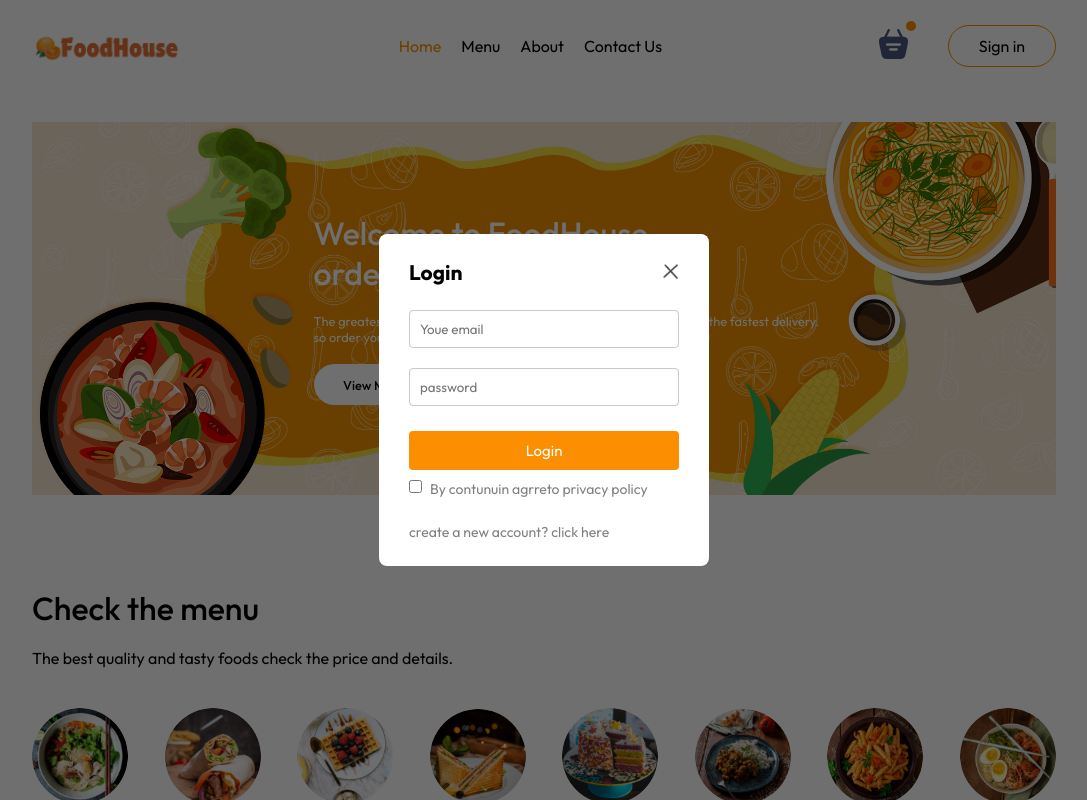
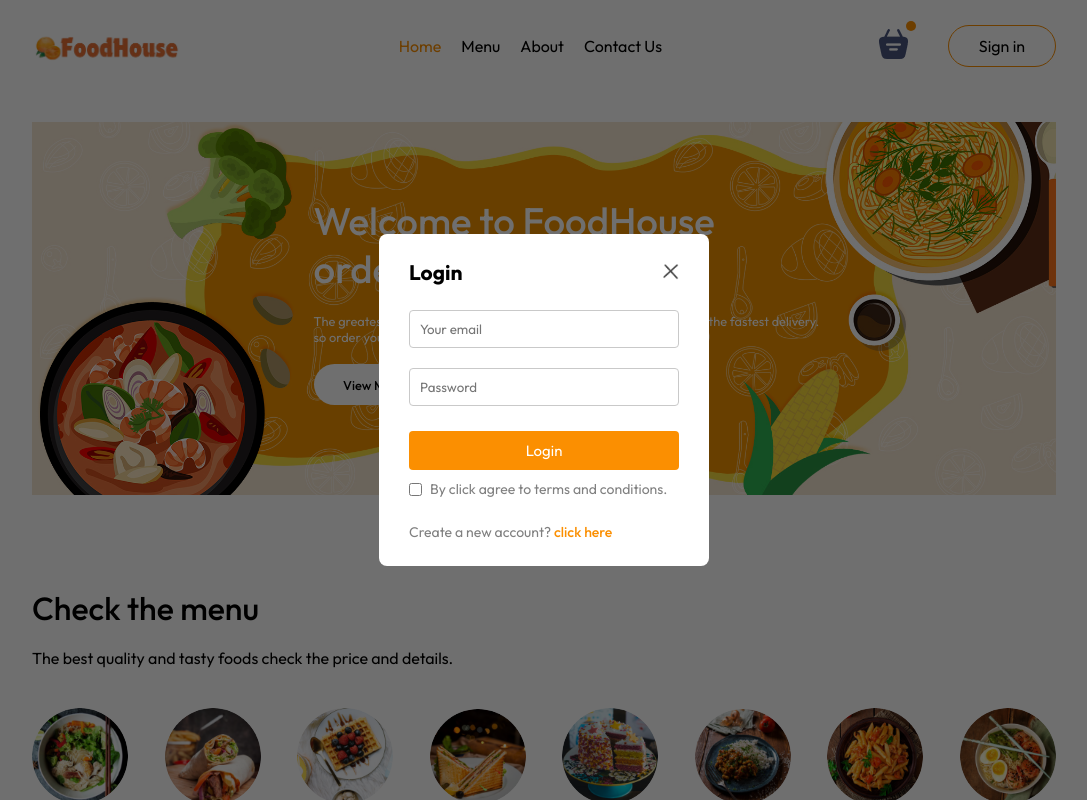
Before and after one commit to Nikitakanwar41/FoodHouse, a React (Vite) app in the folder FoodHouse/: page / in a window 1280 px wide. Both pictures are taken after a click on the button "Sign in". Shown: the top 800 px of the page, without its empty margins (96-1183 px from the left). Built offline with nearby package versions, Linux system fonts and the light colour scheme.

Commit message:
Complte login

```diff
--- a/FoodHouse/src/Components/Header/Header.css
+++ b/FoodHouse/src/Components/Header/Header.css
@@ -21,7 +21,7 @@
 .header-contents h2{
     font-weight: 500;
     color: #fff;
-    font-size: max(2.5vw,15px);
+    font-size: max(3vw,15px);
 }
 
 .header-contents p{
--- a/FoodHouse/src/Components/LoginPopup/LoginPopup.css
+++ b/FoodHouse/src/Components/LoginPopup/LoginPopup.css
@@ -62,3 +62,14 @@
     margin-top: -15px;
 
 }
+
+.login-popup-condition input{
+    margin-top: 3px;
+}
+
+
+.login-popup p span{
+color: #fb8f01;
+font-weight: 500;
+cursor: pointer;
+}
--- a/FoodHouse/src/Components/LoginPopup/LoginPopup.jsx
+++ b/FoodHouse/src/Components/LoginPopup/LoginPopup.jsx
@@ -15,17 +15,17 @@
     </div>
     <div className="login-popup-inputs">
       {currentState==="Login"?<></>:<input type="text" placeholder='Your name' required/>}
-        <input type="email" placeholder='Youe email' required />
-        <input type="password" placeholder='password' required />
+        <input type="email" placeholder='Your email' required />
+        <input type="password" placeholder='Password' required />
 
     </div>
     <button>{currentState==="Sign Up"?"Create account":"Login"}</button>
     <div className="login-popup-condition">
       <input type="checkbox" required />
-      <p>By contunuin agrreto privacy policy</p>
+      <p>By click agree to terms and conditions.</p>
     </div>
     {currentState==="Login"
-    ? <p>create a new account? <span onClick={()=>setCurrentState("Sign Up")} >click here</span></p>
+    ? <p>Create a new account? <span onClick={()=>setCurrentState("Sign Up")} >click here</span></p>
     : <p>Already have an account? <span onClick={()=>setCurrentState("Login")} >login here</span></p>
     }
 
```
